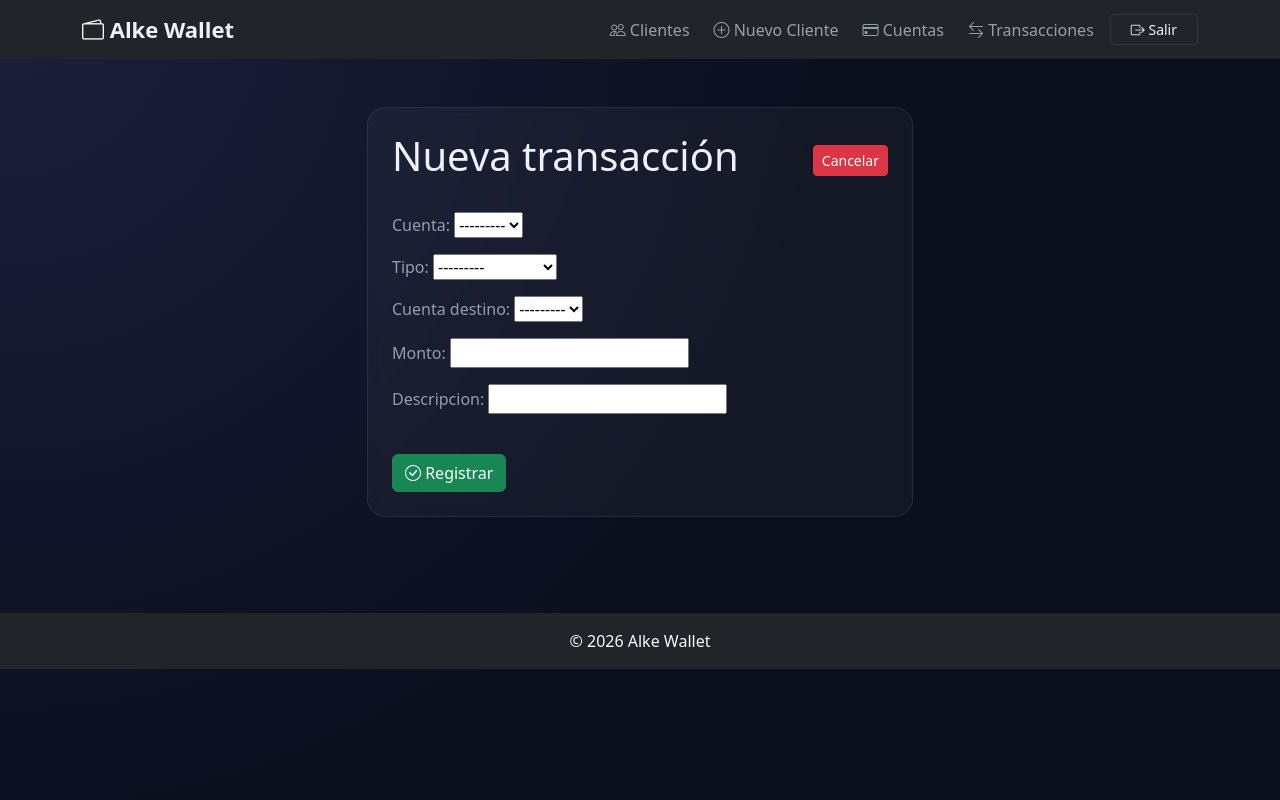
After one commit to Mayed23/proyecto_modulo_7, a Django app: page /transaccion/nuevo/ in a window 1280 px wide. The commit adds this page. Run offline with Django 5.2, Linux system fonts and the light colour scheme; the visitor is signed in with stand-in values (Sample User, id 1); data that the repository does not hold is empty.

Commit message:
elaboracion Template de Transaccion, corrección en modelos, y se agrega en list de transaccion cuenta destino de las transferencia

```diff
--- a/gestion/forms.py
+++ b/gestion/forms.py
@@ -1,5 +1,5 @@
 from django import forms
-from .models import Cliente, PerfilCliente, Cuenta
+from .models import Cliente, PerfilCliente, Cuenta, Transaccion
 from django.contrib.auth.forms import AuthenticationForm
 
 class ClienteForm(forms.ModelForm):
@@ -95,49 +95,54 @@ class CuentaForm(forms.ModelForm):
             raise forms.ValidationError("Ya existe una cuenta con este número (no distingue mayúsculas de minúsculas).")
         return numero
 
-'''from django import forms
-from .models import Cliente, Cuenta, Etiqueta, Transaccion
-
-
-class ClienteForm(forms.ModelForm):
-    class Meta:
-        model = Cliente
-        fields = ['nombre', 'email', 'telefono']
-        widgets = {
-            'nombre': forms.TextInput(attrs={'class': 'form-control'}),
-            'email': forms.EmailInput(attrs={'class': 'form-control'}),
-            'telefono': forms.TextInput(attrs={'class': 'form-control'}),
-        }
-
-
-class EtiquetaForm(forms.ModelForm):
-    class Meta:
-        model = Etiqueta
-        fields = ['nombre']
-        widgets = {
-            'nombre': forms.TextInput(attrs={'class': 'form-control'}),
-        }
-
-
-class CuentaForm(forms.ModelForm):
-    class Meta:
-        model = Cuenta
-        fields = ['clientes', 'numero_cuenta', 'saldo', 'etiqueta']
-        widgets = {
-            'clientes': forms.SelectMultiple(attrs={'class': 'form-control'}),
-            'numero_cuenta': forms.TextInput(attrs={'class': 'form-control'}),
-            'saldo': forms.NumberInput(attrs={'class': 'form-control'}),
-            'etiqueta': forms.Select(attrs={'class': 'form-control'}),
-        }
-
-
 class TransaccionForm(forms.ModelForm):
     class Meta:
         model = Transaccion
-        fields = ['cuenta', 'tipo', 'monto', 'descripcion']
-        widgets = {
-            'cuenta': forms.Select(attrs={'class': 'form-control'}),
-            'tipo': forms.Select(attrs={'class': 'form-control'}),
-            'monto': forms.NumberInput(attrs={'class': 'form-control'}),
-            'descripcion': forms.Textarea(attrs={'class': 'form-control', 'rows': 3}),
-        }'''
+        fields = ['cuenta', 'tipo', 'cuenta_destino', 'monto', 'descripcion']
+
+    def __init__(self, *args, **kwargs):
+        super().__init__(*args, **kwargs)
+        cuentas_validas = Cuenta.objects.filter(activa=True).exclude(clientes__isnull=True).distinct()
+        self.fields['cuenta'].queryset = cuentas_validas
+        self.fields['cuenta_destino'].queryset = cuentas_validas
+        self.fields['cuenta_destino'].required = False
+        self.fields['cuenta'].label_from_instance = self._etiqueta_cuenta
+        self.fields['cuenta_destino'].label_from_instance = self._etiqueta_cuenta
+
+    @staticmethod
+    def _etiqueta_cuenta(cuenta):
+        tipo = cuenta.etiqueta.nombre if cuenta.etiqueta else "Sin tipo"
+        titular = cuenta.clientes.first()
+        nombre_titular = titular.nombre if titular else "Sin titular"
+        return f"{cuenta.numero_cuenta} — {tipo} — {nombre_titular}"
+
+    def clean_monto(self):
+        monto = self.cleaned_data.get('monto')
+        if monto <= 0:
+            raise forms.ValidationError("El monto debe ser mayor a cero.")
+        return monto
+
+    def clean(self):
+        cleaned_data = super().clean()
+        cuenta = cleaned_data.get('cuenta')
+        cuenta_destino = cleaned_data.get('cuenta_destino')
+        tipo = cleaned_data.get('tipo')
+        monto = cleaned_data.get('monto')
+
+        if tipo == 'retiro' and cuenta and monto:
+            if monto > cuenta.saldo:
+                raise forms.ValidationError(
+                    f"Saldo insuficiente. La cuenta '{cuenta.numero_cuenta}' tiene ${cuenta.saldo}."
+                )
+
+        if tipo == 'transferencia':
+            if not cuenta_destino:
+                raise forms.ValidationError("Debes indicar la cuenta destino para una transferencia.")
+            if cuenta == cuenta_destino:
+                raise forms.ValidationError("La cuenta origen y destino no pueden ser la misma.")
+            if cuenta and monto and monto > cuenta.saldo:
+                raise forms.ValidationError(
+                    f"Saldo insuficiente en '{cuenta.numero_cuenta}' para transferir ${monto}."
+                )
+
+        return cleaned_data
--- a/gestion/models.py
+++ b/gestion/models.py
@@ -83,6 +83,13 @@ class Transaccion(models.Model):
         on_delete=models.CASCADE,
         related_name='transacciones'
     )
+    cuenta_destino = models.ForeignKey(
+        Cuenta,
+        on_delete=models.CASCADE,
+        related_name='transacciones_recibidas',
+        null=True,
+        blank=True
+    )
     tipo = models.CharField(max_length=20, choices=TIPO_CHOICES)
     monto = models.DecimalField(max_digits=12, decimal_places=2)
     fecha = models.DateTimeField(auto_now_add=True)
--- a/gestion/static/gestion/css/style.css
+++ b/gestion/static/gestion/css/style.css
@@ -3,7 +3,7 @@
     --aw-text: #eef1fb;
     --aw-primary: #6c5ce7;
     --aw-primary-dark: #4834d4;
-    --aw-text-muted: #9aa3c0;
+    --aw-text-muted: rgba(189 202 215 / 75%);
     --aw-card-border: rgba(255, 255, 255, 0.083);
     --aw-radius: 18px;
     --aw-accent: #00e6a8;
--- a/gestion/templates/gestion/base.html
+++ b/gestion/templates/gestion/base.html
@@ -40,6 +40,9 @@
                         <a href="{% url 'cuenta_list' %}" class="nav-link"><i class="bi bi-credit-card"></i> Cuentas</a>
                     </li>
                     <li class="nav-item">
+                        <a href="{% url 'transaccion_list' %}" class="nav-link"><i class="bi bi-arrow-left-right"></i> Transacciones</a>
+                    </li>
+                    <li class="nav-item">
                         <form method="POST" action="{% url 'logout' %}">
                             {% csrf_token %}
                             <button type="submit" class="btn btn-sm aw-btn-outline"><i class="bi bi-box-arrow-right"></i> Salir</button>
--- /dev/null
+++ b/gestion/templates/gestion/transaccion_form.html
@@ -0,0 +1,25 @@
+{% extends "gestion/base.html" %}
+{% block title %}Nueva transacción{% endblock %}
+{% block content %}
+<main>
+<div class="container py-5">
+    <div class="row justify-content-center">
+        <div class="col-md-7 col-lg-6">
+            <div class="card aw-card p-4">
+                <div class="d-flex justify-content-between align-items-center mb-4">
+                    <h1>Nueva transacción</h1>
+                    <a href="{% url 'transaccion_list' %}" class="btn btn-sm btn-danger">Cancelar</a>
+                </div>
+                <form method="post">
+                    {% csrf_token %}
+                    {{ form.as_p }}
+                    <button type="submit" class="btn btn-success mt-4">
+                        <i class="bi bi-check-circle"></i> Registrar
+                    </button>
+                </form>
+            </div>
+        </div>
+    </div>
+</div>
+</main>
+{% endblock %}
--- a/gestion/urls.py
+++ b/gestion/urls.py
@@ -2,7 +2,8 @@ from django.urls import path
 from .views import (
     ClienteListView, ClienteCreateView, ClienteUpdateView, ClienteDeleteView,
     PerfilClienteCreateView, PerfilClienteUpdateView, PerfilClienteListView, PerfilClienteDeleteView,
-    CuentaCreateView, CuentaListView, CuentaUpdateView, CuentaDeleteView
+    CuentaCreateView, CuentaListView, CuentaUpdateView, CuentaDeleteView,
+    TransaccionListView, TransaccionCreateView
 )
 
 urlpatterns = [
@@ -20,4 +21,7 @@ urlpatterns = [
     path('cuentas/nueva/', CuentaCreateView.as_view(), name='cuenta_create'),
     path('cuentas/<int:pk>/editar/', CuentaUpdateView.as_view(), name='cuenta_update'),
     path('cuentas/<int:pk>/eliminar/', CuentaDeleteView.as_view(), name='cuenta_delete'),
+
+    path('transaccion/', TransaccionListView.as_view(), name='transaccion_list'),
+    path('transaccion/nuevo/', TransaccionCreateView.as_view(), name='transaccion_form'),
 ]
--- a/gestion/views.py
+++ b/gestion/views.py
@@ -4,7 +4,7 @@ from django.contrib.auth.mixins import LoginRequiredMixin
 from django.views.generic import ListView, CreateView, UpdateView, DeleteView
 from django.urls import reverse_lazy
 from .models import Cliente, PerfilCliente, Cuenta, Transaccion
-from .forms import ClienteForm, PerfilClienteForm, CuentaForm
+from .forms import ClienteForm, PerfilClienteForm, CuentaForm, TransaccionForm
 
 
 class ClienteListView(LoginRequiredMixin, ListView):
@@ -166,3 +166,70 @@ class CuentaDeleteView(LoginRequiredMixin, DeleteView):
         respuesta = super().form_valid(form)
         messages.success(self.request, f"Cuenta '{numero}' eliminada correctamente.")
         return respuesta
+
+class TransaccionListView(LoginRequiredMixin, ListView):
+    model = Transaccion
+    template_name = 'gestion/transaccion_list.html'
+    context_object_name = 'transacciones'
+    paginate_by = 15
+    ordering = ['-fecha']
+
+    def get_queryset(self):
+        queryset = super().get_queryset()
+        cuenta_id = self.request.GET.get('cuenta')
+        cliente_id = self.request.GET.get('cliente')
+
+        if cuenta_id:
+            queryset = queryset.filter(cuenta_id=cuenta_id)
+        if cliente_id:
+            queryset = queryset.filter(cuenta__clientes__id=cliente_id)
+
+        return queryset.distinct()
+
+    def get_context_data(self, **kwargs):
+        context = super().get_context_data(**kwargs)
+        context['cuentas'] = Cuenta.objects.filter(activa=True)
+        context['clientes'] = Cliente.objects.all()
+        context['cuenta_seleccionada'] = self.request.GET.get('cuenta', '')
+        context['cliente_seleccionado'] = self.request.GET.get('cliente', '')
+        return context
+
+
+class TransaccionCreateView(LoginRequiredMixin, CreateView):
+    model = Transaccion
+    form_class = TransaccionForm
+    template_name = 'gestion/transaccion_form.html'
+    success_url = reverse_lazy('transaccion_list')
+
+    def form_valid(self, form):
+        respuesta = super().form_valid(form)
+        cuenta = self.object.cuenta
+
+        if self.object.tipo == 'deposito':
+            cuenta.saldo += self.object.monto
+            cuenta.save()
+
+        elif self.object.tipo == 'retiro':
+            cuenta.saldo -= self.object.monto
+            cuenta.save()
+
+        elif self.object.tipo == 'transferencia':
+            destino = self.object.cuenta_destino
+
+            cuenta.saldo -= self.object.monto
+            cuenta.save()
+
+            destino.saldo += self.object.monto
+            destino.save()
+
+            Transaccion.objects.create(
+                cuenta=destino,
+                tipo='transferencia',
+                monto=self.object.monto,
+                descripcion=f"Transferencia recibida de {cuenta.numero_cuenta}" + (
+                    f" — {self.object.descripcion}" if self.object.descripcion else ""
+                ),
+            )
+
+        messages.success(self.request, "Transacción registrada correctamente.")
+        return respuesta
```
Also changed, not shown: gestion/templates/gestion/cuenta_list.html (+5 -2 lines), gestion/templates/gestion/transaccion_list.html (added, +100 -0 lines), gestion/migrations/0007_transaccion_cuenta_destino.py (added).
